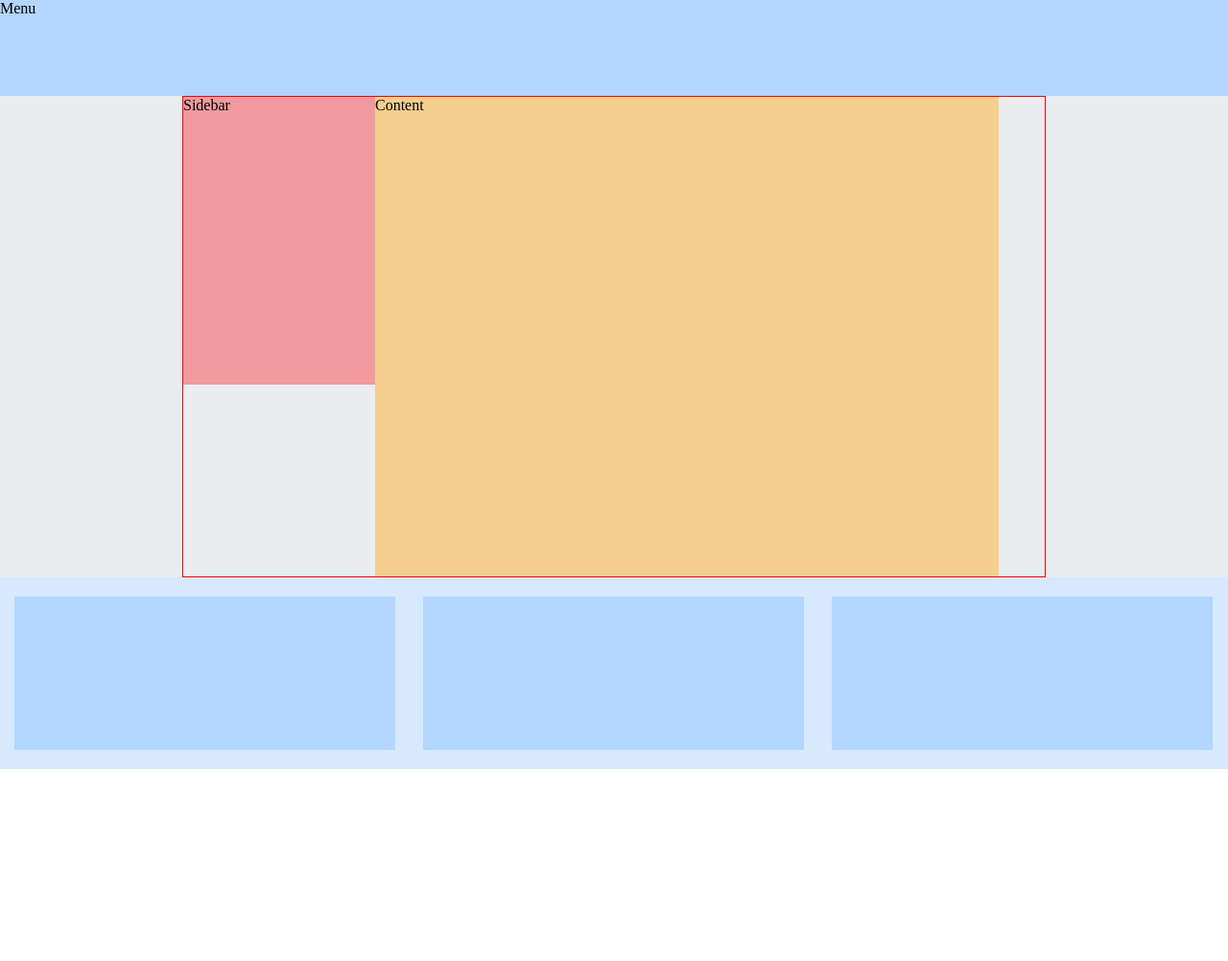
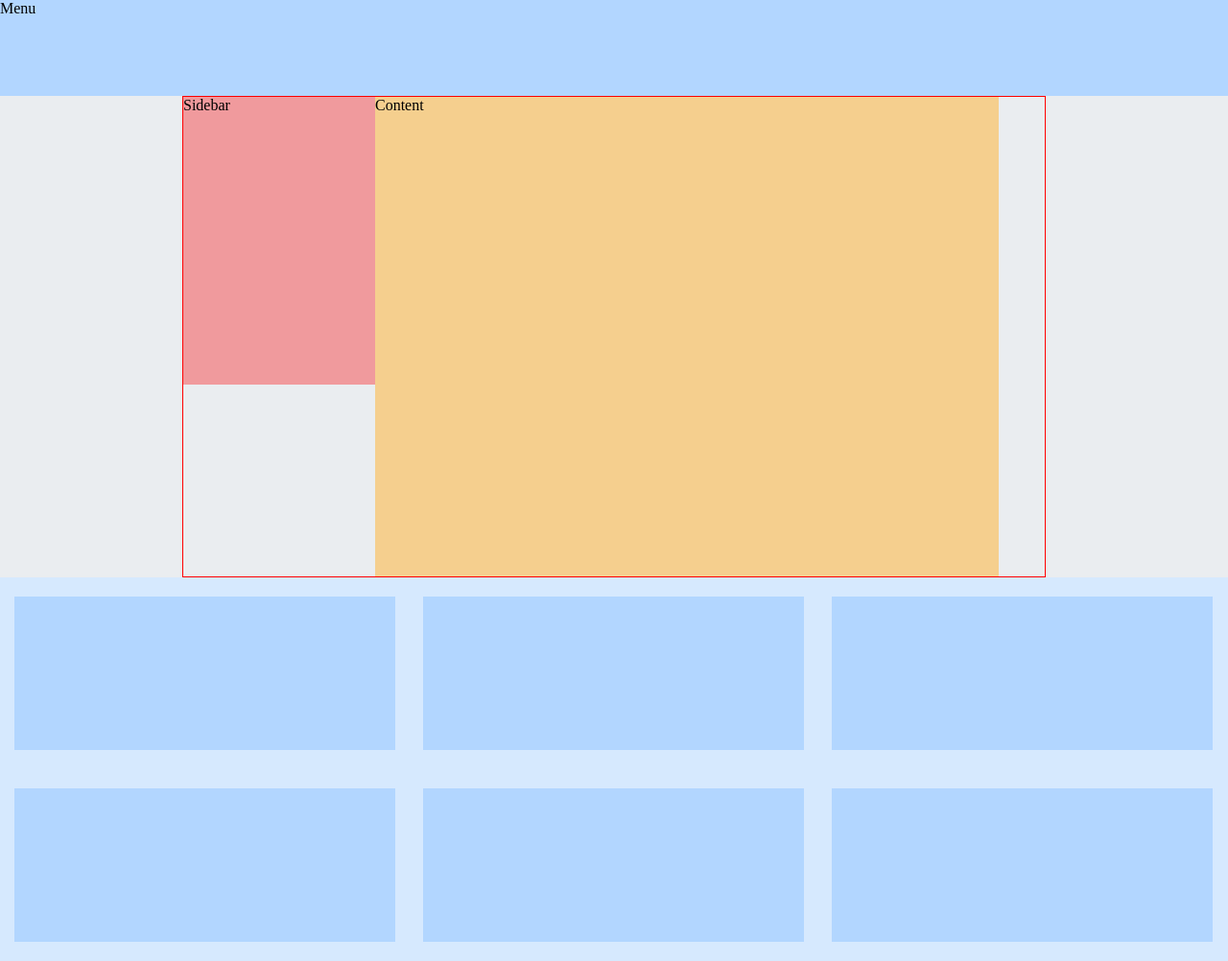
Before and after one commit to mumtazmaqsood/CSSExamples, a plain HTML site: page css_float/index.html in a window 1280 px wide. Shown: the whole page at 96% size. Before the commit the page ends 802 px from the top, so only its background shows below. Drawn offline with Linux system fonts and the light colour scheme.

Commit message:
3 more div added in footer & change float:clear to overflow hidden

```diff
--- a/css_float/cssfloat.css
+++ b/css_float/cssfloat.css
@@ -36,8 +36,9 @@
 }
 
 .footer {
-    clear: both;
-    height: 200px;
+    /*clear: both;
+    height: 200px;*/
+    overflow: hidden;
     background-color: #D6E9FE;    /* Light blue */
 }
 
--- a/css_float/index.html
+++ b/css_float/index.html
@@ -20,6 +20,9 @@
         <div class ='column'></div>
         <div class ='column'></div>
         <div class ='column'></div>
+        <div class ='column'></div>
+        <div class ='column'></div>
+        <div class ='column'></div>
     </div>
 
 </body>
```
